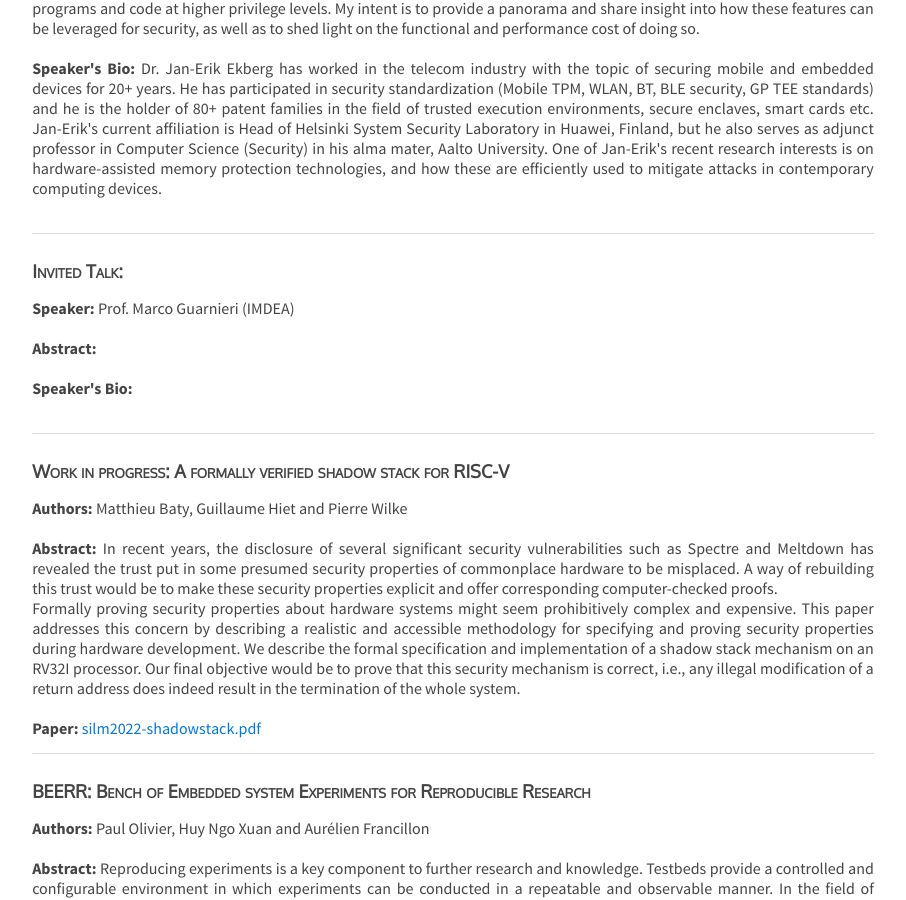
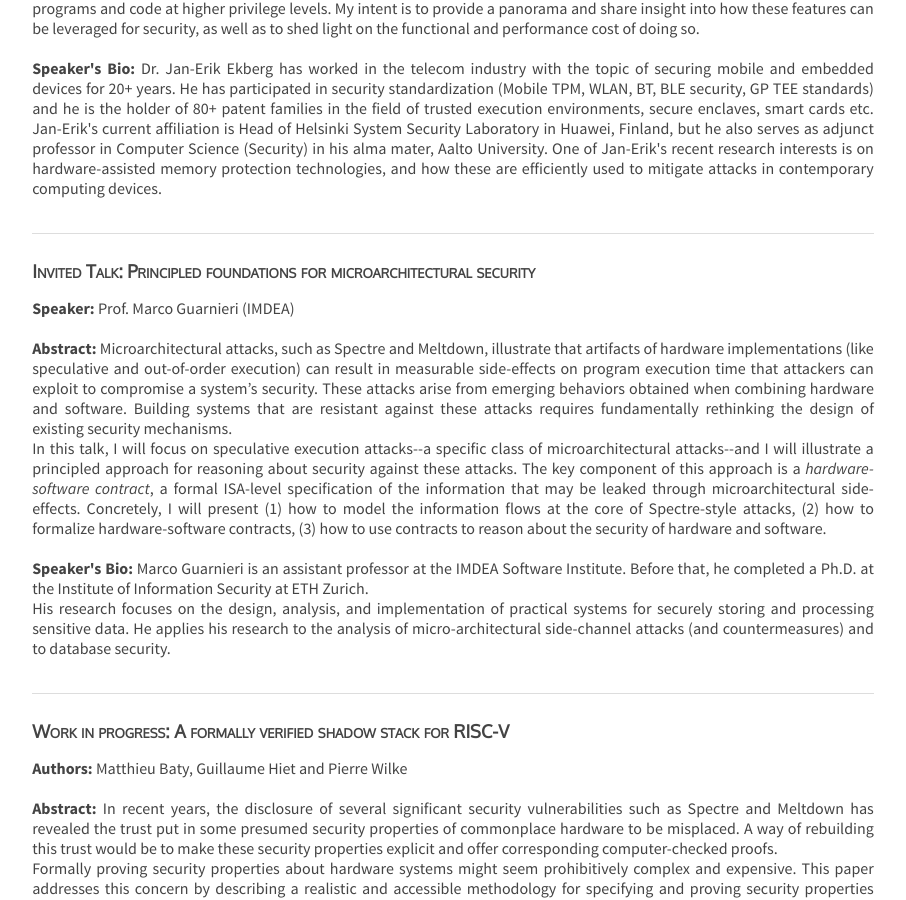
Before and after one commit to silm-workshop/silm-workshop.github.io, a Jekyll site: the page built from program.html, in a window 1280 px wide and 900 px high, scrolled down 2213 px. Shown: the whole window, without its empty margins (187-1093 px from the left). Built offline with Jekyll 4.4.1, drawn with Linux system fonts in a browser that asks for light colours; some of the changed text lies outside the part shown.

Commit message:
abstract marco

```diff
--- a/program.html
+++ b/program.html
@@ -42,7 +42,7 @@ protection</b></a></b><br>Dr. Jan-Erik Ekberg (Huawei)</td>
 </tr>
 <tr style="background-color:#FFF0C0;">
   <td>13:00</td><td></td>
-  <td><b>Invited Talk: <a href="#marco"><b>tba</b></a></b><br>Prof. Marco Guarnieri (IMDEA)</b></td>
+  <td><b>Invited Talk: <a href="#marco"><b>Principled foundations for microarchitectural security</b></a></b><br>Prof. Marco Guarnieri (IMDEA)</b></td>
 </tr>
 <tr>
   <td>14:00</td><td></td>
@@ -222,16 +222,36 @@ efficiently used to mitigate attacks in contemporary computing devices.
 
 <!-- +++++++++++++++++++++++++++++++++++++++++++++++++++++++++++++++++ -->
 <hr>
-<h3 id="marco">Invited Talk: </h3>
+<h3 id="marco">Invited Talk: Principled foundations for microarchitectural security</h3>
 
 <b>Speaker:</b> Prof. Marco Guarnieri (IMDEA)
 <br><br>
 
-<b>Abstract:</b>
-<br><br>
+<b>Abstract:</b> Microarchitectural attacks, such as Spectre and Meltdown,
+illustrate that artifacts of hardware implementations (like speculative and
+out-of-order execution) can result in measurable side-effects on program
+execution time that attackers can exploit to compromise a system’s
+security. These attacks arise from emerging behaviors obtained when
+combining hardware and software.  Building systems that are resistant
+against these attacks requires fundamentally rethinking the design of
+existing security mechanisms. <br> In this talk, I will focus on
+speculative execution attacks--a specific class of microarchitectural
+attacks--and I will illustrate a principled approach for reasoning about
+security against these attacks. The key component of this approach is a
+<i>hardware-software contract</i>, a formal ISA-level specification of the
+information that may be leaked through microarchitectural side-effects.
+Concretely, I will present (1) how to model the information flows at the
+core of Spectre-style attacks, (2) how to formalize hardware-software
+contracts, (3) how to use contracts to reason about the security of
+hardware and software.  <br><br>
 
-<b>Speaker's Bio:</b>
-<br><br>
+<b>Speaker's Bio:</b> Marco Guarnieri is an assistant professor at the
+IMDEA Software Institute. Before that, he completed a Ph.D. at the
+Institute of Information Security at ETH Zurich. <br> His research focuses
+on the design, analysis, and implementation of practical systems for
+securely storing and processing sensitive data. He applies his research to
+the analysis of micro-architectural side-channel attacks (and
+countermeasures) and to database security.  <br><br>
 
 
 <!-- +++++++++++++++++++++++++++++++++++++++++++++++++++++++++++++++++ -->
```
